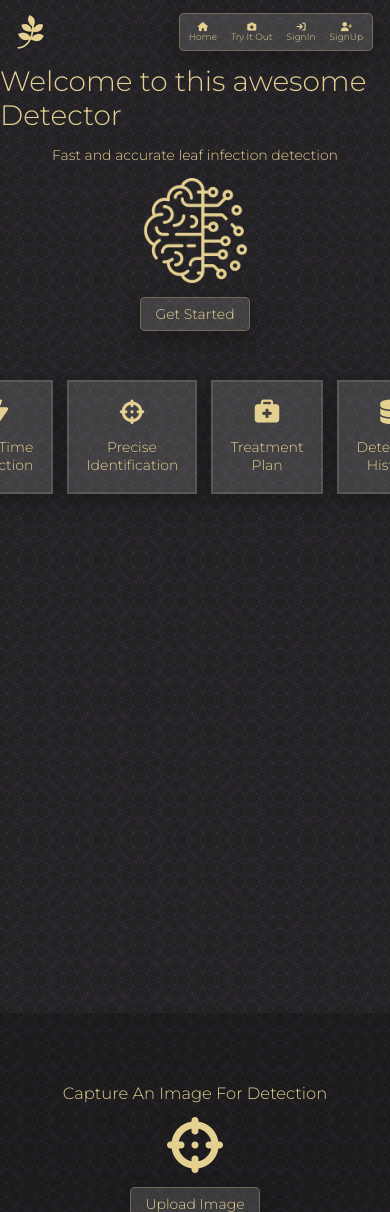
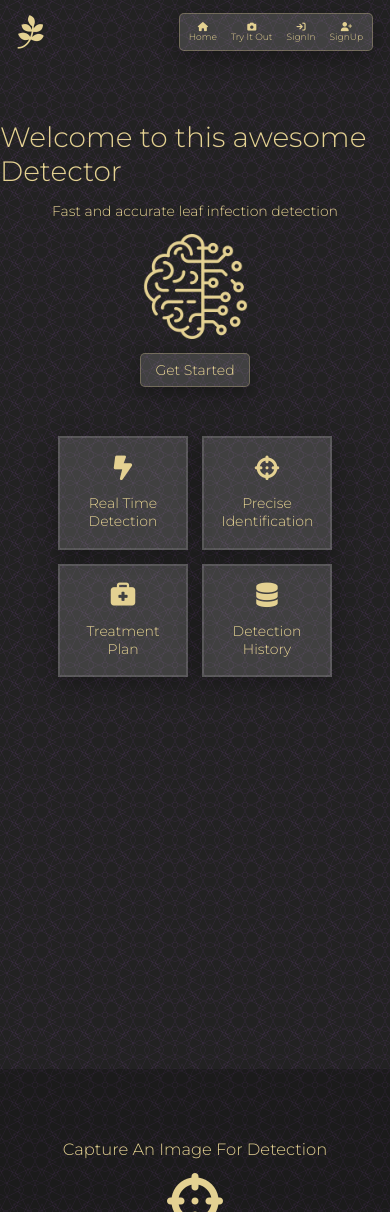
Before and after one commit to ibrahim-egy/KareemGrad, a Flask app: page / in a window 390 px wide. Shown: the top 1212 px of that part. Run offline with Flask 2, Linux system fonts and the light colour scheme; the page is wider than the window, and the part outside it is not shown; some libraries are stand-ins or nearby versions.

Commit message:
Added Media Query

```diff
--- a/src/static/css/style.css
+++ b/src/static/css/style.css
@@ -263,10 +263,16 @@ body {
     html {
         font-size: 62.5%;
     }
+    .header {
+        margin-top: 8rem;
+    }
 }
 @media (max-width: 56.25em) {
     html {
         font-size: 50%;
+    }
+    .cards {
+        grid-template-columns: repeat(2, 1fr);
     }
 }
 @media (max-width: 37.5em) {
```
